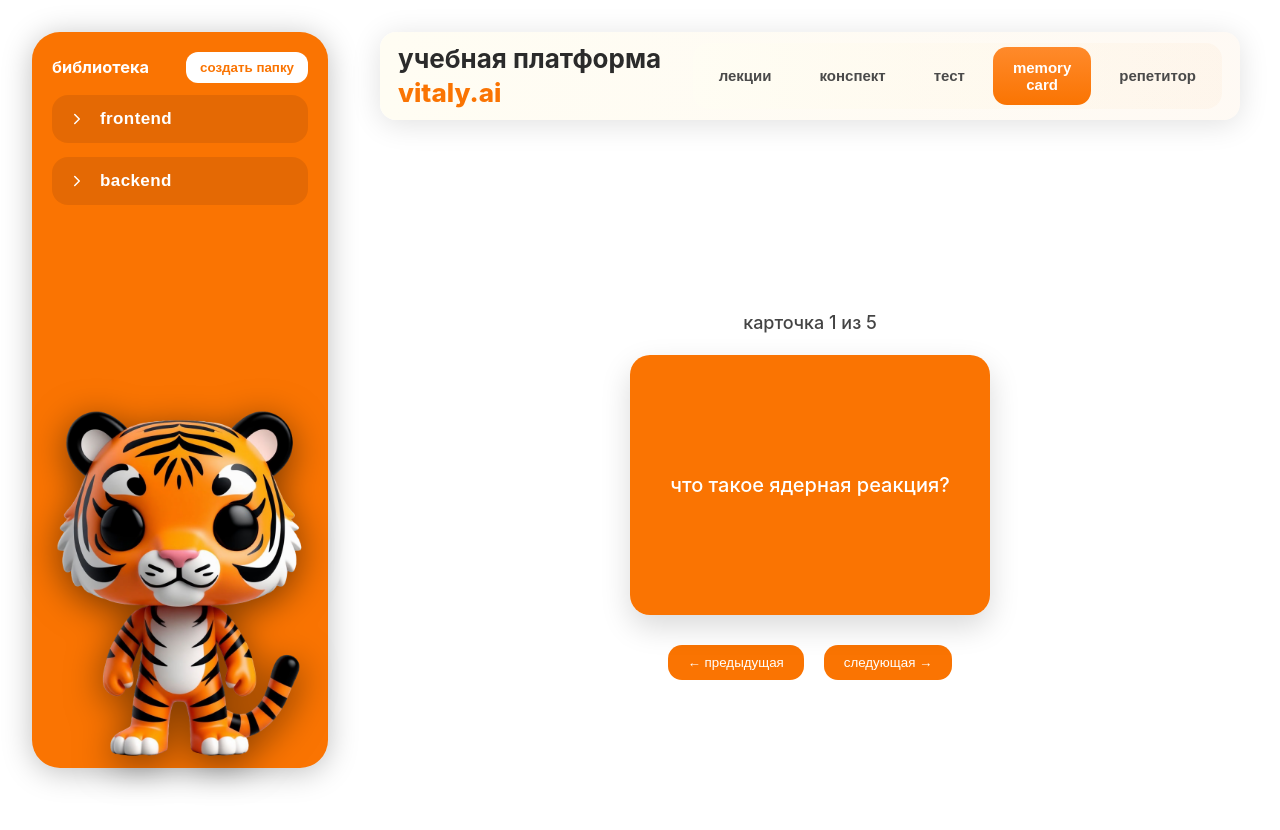
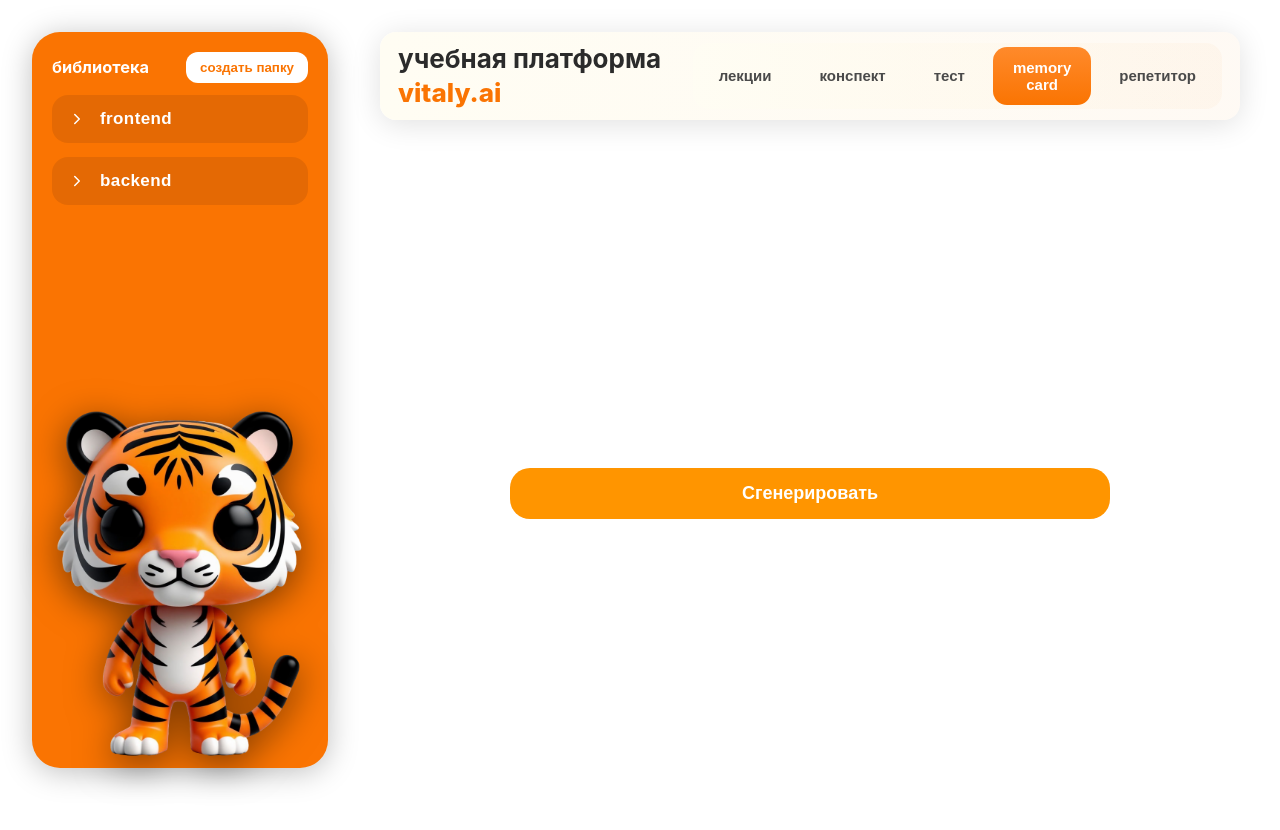
Before and after one commit to ilyshenko/hackathon-app, a React (Vite) app: page / in a window 1280 px wide. Both pictures are taken after a click on the button "memory card". Shown: the top 830 px of the page. Built offline with nearby package versions, Linux system fonts and the light colour scheme.

Commit message:
Доделаны карточки

```diff
--- a/src/components/MemoryCard/MemoryCard.css
+++ b/src/components/MemoryCard/MemoryCard.css
@@ -5,6 +5,15 @@
   flex-direction: column;
   align-items: center;
   justify-content: center;
+  padding: 0 20px;
+  box-sizing: border-box;
+}
+
+.mc-progress {
+  margin-bottom: 20px;
+  font-size: 16px;
+  color: #666;
+  text-align: center;
 }
 
 .mc-card {
@@ -12,15 +21,76 @@
   height: 260px;
   background: white;
   border-radius: 20px;
-  box-shadow: 0 12px 30px rgba(0,0,0,0.15);
+  box-shadow: 0 12px 30px rgba(0, 0, 0, 0.15);
   position: relative;
   transform-style: preserve-3d;
-  transition: transform .45s ease, opacity .25s ease;
+  transition: transform 0.6s ease;
   cursor: pointer;
+  perspective: 1000px;
 }
 
+/* Переворот карточки */
 .mc-card.flipped {
   transform: rotateY(180deg);
+}
+
+/* Анимация смены карточек - применяется только когда меняем карточку */
+.mc-card.changing {
+  animation: cardChange 0.7s ease-in-out;
+}
+
+@keyframes cardChange {
+  0% {
+    transform: translateX(0) scale(1) rotateY(0deg);
+  }
+  30% {
+    transform: translateX(-40px) scale(0.9) rotateY(0deg);
+  }
+  70% {
+    transform: translateX(40px) scale(0.9) rotateY(0deg);
+  }
+  100% {
+    transform: translateX(0) scale(1) rotateY(0deg);
+  }
+}
+
+@keyframes cardChangeLeft {
+  0% {
+    transform: translateX(0) scale(1) rotateY(0deg);
+  }
+  30% {
+    transform: translateX(40px) scale(0.9) rotateY(0deg);
+  }
+  70% {
+    transform: translateX(-40px) scale(0.9) rotateY(0deg);
+  }
+  100% {
+    transform: translateX(0) scale(1) rotateY(0deg);
+  }
+}
+
+/* Для кнопки "предыдущая" - обратная анимация */
+.mc-card.changing:has(~ .mc-buttons .mc-btn:first-child:active) {
+  animation: cardChangeLeft 0.7s ease-in-out;
+}
+
+@keyframes cardChangeLeft {
+  0% {
+    opacity: 1;
+    transform: translateX(0) scale(1) rotateY(0deg);
+  }
+  30% {
+    opacity: 0;
+    transform: translateX(-40px) scale(0.9) rotateY(0deg);
+  }
+  70% {
+    opacity: 0;
+    transform: translateX(40px) scale(0.9) rotateY(0deg);
+  }
+  100% {
+    opacity: 1;
+    transform: translateX(0) scale(1) rotateY(0deg);
+  }
 }
 
 .mc-face {
@@ -31,13 +101,13 @@
   box-sizing: border-box;
   border-radius: 20px;
   backface-visibility: hidden;
-  font-size: 20px;
-  font-weight: 500;
-  color: #333;
   display: flex;
   justify-content: center;
   align-items: center;
   text-align: center;
+  line-height: 1.5;
+  font-size: 20px;
+  font-weight: 500;
 }
 
 /* Лицевая сторона */
@@ -67,16 +137,101 @@
   border: none;
   border-radius: 14px;
   cursor: pointer;
-  transition: 0.2s;
+  transition: all 0.3s ease;
+  font-weight: 500;
+  font-size: 16px;
 }
 
-.mc-btn:hover {
+.mc-btn:hover:not(:disabled) {
+  background: #ff8e2f;
+  transform: translateY(-2px);
+  box-shadow: 0 4px 12px rgba(255, 149, 0, 0.3);
+}
+
+.mc-btn:active {
+  transform: translateY(0);
+}
+
+.mc-btn:disabled {
+  background: #cccccc;
+  color: #666;
+  cursor: not-allowed;
+  transform: none;
+  box-shadow: none;
+}
+
+.mc-container {
+  width: 100%;
+  height: calc(100vh - 140px);
+  display: flex;
+  flex-direction: column;
+  align-items: center;
+  justify-content: center;
+  padding: 0 20px;
+  box-sizing: border-box;
+}
+
+/* Экран генерации */
+.mc-generate-screen {
+  display: flex;
+  flex-direction: column;
+  align-items: center;
+  justify-content: center;
+  gap: 20px;
+  text-align: center;
+}
+
+.mc-generate-btn {
+  display: block;
+    width: 600px;
+    padding: 15px 30px;
+    margin: 10px 0;
+    background-color: #ff9500;
+    color: white;
+    border: none;
+    border-radius: 20px;
+    font-size: 18px;
+    font-weight: bold;
+    cursor: pointer;
+    margin-bottom: 15px;
+    text-align: center;
+    transition: background-color 0.3s;
+}
+
+.mc-generate-btn:hover:not(:disabled) {
   background: #ff8e2f;
 }
-.mc-progress {
-  margin-bottom: 20px;
-  font-size: 18px;
-  color: #444;
-  font-weight: 500;
-  text-transform: lowercase;
+
+.mc-generate-btn:disabled {
+  background: #cccccc;
+  cursor: not-allowed;
 }
+
+/* Индикатор загрузки */
+.mc-loading {
+  display: flex;
+  flex-direction: column;
+  align-items: center;
+  gap: 10px;
+  margin-top: 20px;
+}
+
+.mc-spinner {
+  width: 30px;
+  height: 30px;
+  border: 3px solid #fa7402;
+  border-top-color: transparent;
+  border-radius: 50%;
+  animation: spin 1s linear infinite;
+}
+
+@keyframes spin {
+  0% { transform: rotate(0deg); }
+  100% { transform: rotate(360deg); }
+}
+
+.mc-loading p {
+  color: #666;
+  font-size: 14px;
+  margin: 0;
+}
--- a/src/components/MemoryCard/MemoryCard.jsx
+++ b/src/components/MemoryCard/MemoryCard.jsx
@@ -27,28 +27,47 @@ const cardsData = [
 export default function MemoryCard() {
   const [index, setIndex] = useState(0);
   const [flipped, setFlipped] = useState(false);
+  const [isAnimating, setIsAnimating] = useState(false);
+  const [cardsGenerated, setCardsGenerated] = useState(false); // Флаг: сгенерированы ли карточки
+  const [isGenerating, setIsGenerating] = useState(false); // Флаг: идёт генерация
 
   const cardRef = useRef(null);
   let startX = 0;
 
+  // Переворот карточки
   function handleFlip() {
+    if (isAnimating || !cardsGenerated) return;
     setFlipped(!flipped);
   }
 
-  function handleNext(direction) {
+  // Переход к следующей/предыдущей карточке
+  function handleNext(nextDirection) {
+    if (isAnimating || !cardsGenerated) return;
+
+    setIsAnimating(true);
+
+    // Сначала сбрасываем переворот
     setFlipped(false);
 
-    cardRef.current.style.opacity = 0;
-    cardRef.current.style.transform =
-      `translateX(${direction === "left" ? "-80px" : "80px"})`;
-
+    // Ждём завершения анимации переворота перед сменой карточки
     setTimeout(() => {
-      setIndex((prev) => (prev + 1) % cardsData.length);
-      cardRef.current.style.transform = "translateX(0)";
-      cardRef.current.style.opacity = 1;
-    }, 250);
+      let newIndex;
+      if (nextDirection === "left") {
+        newIndex = (index - 1 + cardsData.length) % cardsData.length;
+      } else {
+        newIndex = (index + 1) % cardsData.length;
       }
 
+      setIndex(newIndex);
+
+      // Ждём появления новой карточки перед сбросом анимации
+      setTimeout(() => {
+        setIsAnimating(false);
+      }, 400);
+    }, 300);
+  }
+
+  // Обработка свайпа
   function touchStart(e) {
     startX = e.touches[0].clientX;
   }
@@ -61,15 +80,44 @@ export default function MemoryCard() {
     if (diff < -60) handleNext("left");
   }
 
+  // Генерация карточек (с задержкой)
+  function generateCards() {
+    setIsGenerating(true);
+
+    // Задержка 1.5 секунды перед отображением карточек
+    setTimeout(() => {
+      setCardsGenerated(true);
+      setIsGenerating(false);
+    }, 1500);
+  }
+
   return (
     <div className="mc-container">
-
+      {!cardsGenerated ? (
+        // Экран генерации
+        <div className="mc-generate-screen">
+          <button
+            onClick={generateCards}
+            className="mc-generate-btn"
+            disabled={isGenerating}
+          >
+            {isGenerating ? "Идёт генерация..." : "Сгенерировать"}
+          </button>
+          {isGenerating && (
+            <div className="mc-loading">
+              <div className="mc-spinner"></div>
+              <p>Подготовка карточек...</p>
+            </div>
+          )}
+        </div>
+      ) : (
+        <>
           <div className="mc-progress">
             карточка {index + 1} из {cardsData.length}
           </div>
 
           <div
-        className={`mc-card ${flipped ? "flipped" : ""}`}
+            className={`mc-card ${flipped ? "flipped" : ""} ${isAnimating ? "changing" : ""}`}
             onClick={handleFlip}
             onTouchStart={touchStart}
             onTouchEnd={touchEnd}
@@ -85,13 +133,23 @@ export default function MemoryCard() {
           </div>
 
           <div className="mc-buttons">
-        <button onClick={() => handleNext("left")} className="mc-btn">
+            <button
+              onClick={() => handleNext("left")}
+              className="mc-btn"
+              disabled={isAnimating}
+            >
               ← предыдущая
             </button>
-        <button onClick={() => handleNext("right")} className="mc-btn">
+            <button
+              onClick={() => handleNext("right")}
+              className="mc-btn"
+              disabled={isAnimating}
+            >
               следующая →
             </button>
           </div>
+        </>
+      )}
     </div>
   );
 }
```
Lines whose indentation alone changed are shown as unchanged.
